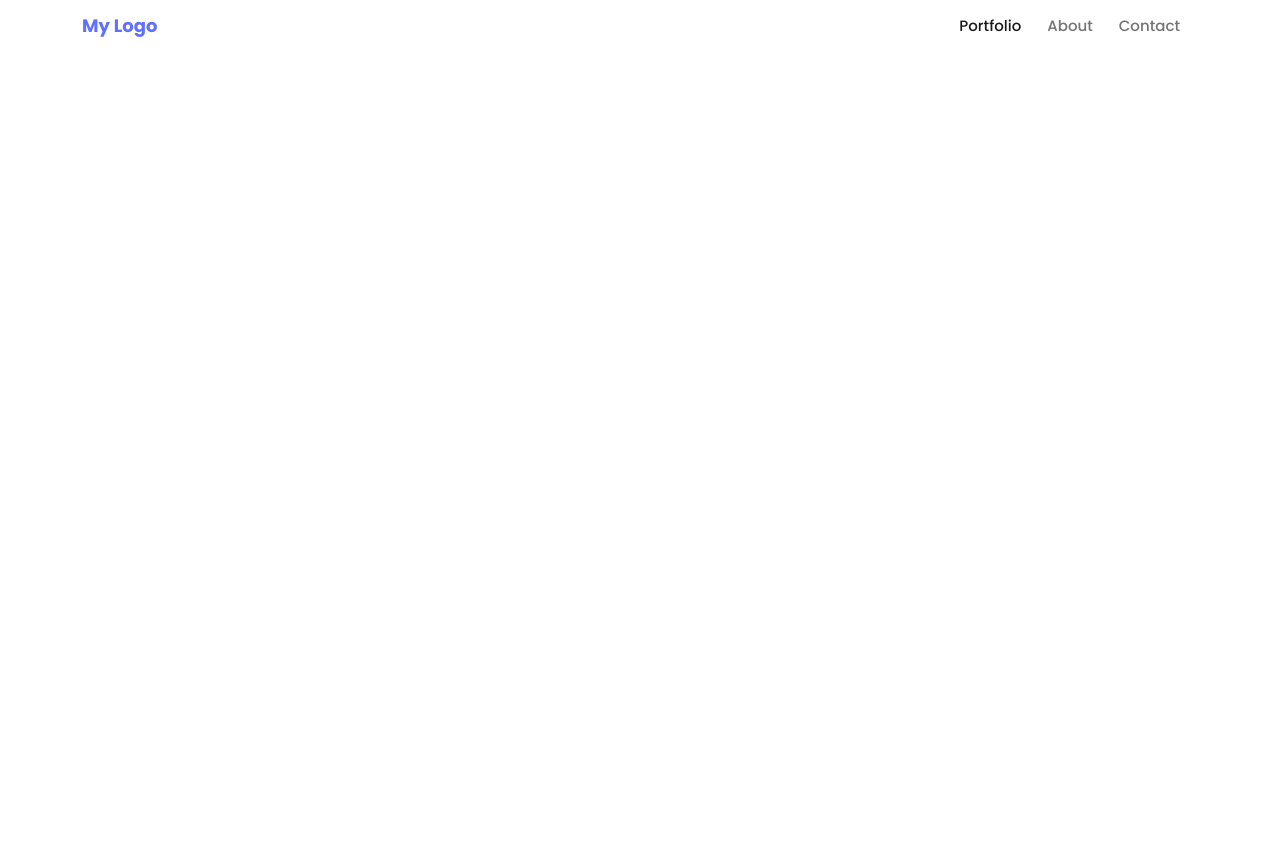
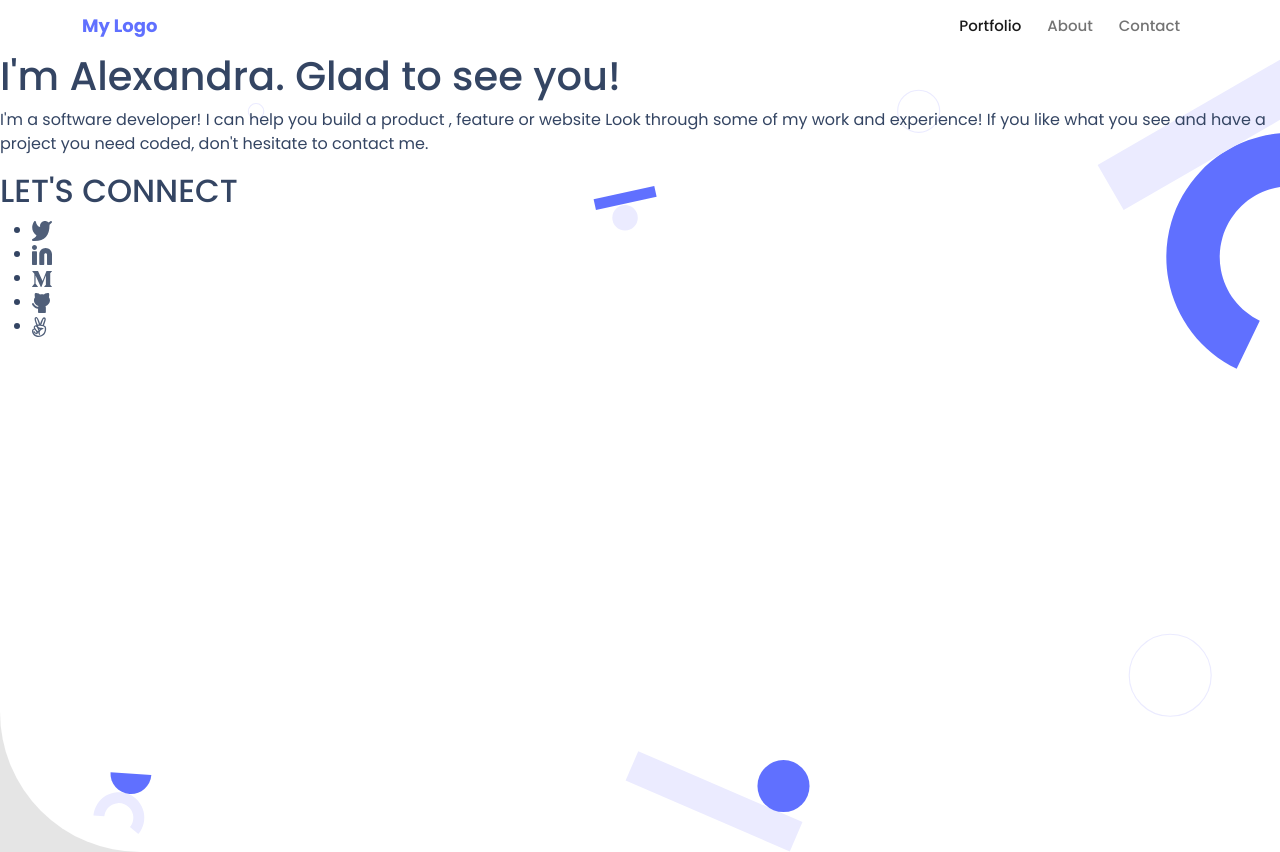
Before and after one commit to Shabiblac/Boostrap-portfolio-pair-programming-, a website: page index.html in a window 1280 px wide. Before the commit the page ends 800 px from the top, so only its background shows below. Drawn offline with nearby package versions, Linux system fonts and the light colour scheme.

Commit message:
changes in section one header

```diff
--- a/index.html
+++ b/index.html
@@ -14,18 +14,26 @@
     <link href="./style.css" rel="stylesheet" />
   </head>
   <body>
-
-
     <nav class="navbar navbar-expand-lg navbar-light sticky-top bg-light">
       <div class="container">
         <a class="navbar-brand" href="#">My Logo</a>
-        <button class="navbar-toggler" type="button" data-bs-toggle="collapse" data-bs-target="#navbarSupportedContent" aria-controls="navbarSupportedContent" aria-expanded="false" aria-label="Toggle navigation">
+        <button
+          class="navbar-toggler"
+          type="button"
+          data-bs-toggle="collapse"
+          data-bs-target="#navbarSupportedContent"
+          aria-controls="navbarSupportedContent"
+          aria-expanded="false"
+          aria-label="Toggle navigation"
+        >
           <span class="navbar-toggler-icon"></span>
         </button>
         <div class="collapse navbar-collapse" id="navbarSupportedContent">
           <ul class="navbar-nav ms-auto mb-2 mb-lg-0">
             <li class="nav-item">
-              <a class="nav-link active" aria-current="page" href="#">Portfolio</a>
+              <a class="nav-link active" aria-current="page" href="#"
+                >Portfolio</a
+              >
             </li>
             <li class="nav-item">
               <a class="nav-link" href="#">About</a>
@@ -37,6 +45,52 @@
         </div>
       </div>
     </nav>
+
+    <section class="first-container">
+      <div class="first-section">
+        <h1 id="background-first">I'm Alexandra. Glad to see you!</h1>
+        <p class="details">
+          I'm a software developer! I can help you build a product , feature or
+          website Look through some of my work and experience! If you like what
+          you see and have a project you need coded, don't hesitate to contact
+          me.
+        </p>
+        <h2 class="connect">LET'S CONNECT</h2>
+        <ul class="social-medias">
+          <li class="icons">
+            <a href="">
+              <img src="assets/social media/twitter.svg" alt="twitter icon" />
+            </a>
+          </li>
+          <li class="icons">
+            <a href="">
+              <img
+                src="assets/social media/Linkedin icon.svg"
+                alt="Linkedin icon"
+              />
+            </a>
+          </li>
+          <li class="icons">
+            <a href="">
+              <img src="assets/social media/medium.svg" alt="medium icon" />
+            </a>
+          </li>
+          <li class="icons">
+            <a href="">
+              <img src="assets/social media/github.svg" alt="github icon" />
+            </a>
+          </li>
+          <li class="icons">
+            <a href="">
+              <img
+                src="assets/social media/angellist.svg"
+                alt="angellist icon"
+              />
+            </a>
+          </li>
+        </ul>
+      </div>
+    </section>
 
     <script
       src="https://cdn.jsdelivr.net/npm/bootstrap@5.0.2/dist/js/bootstrap.bundle.min.js"
--- a/style.css
+++ b/style.css
@@ -1,39 +1,51 @@
-@import url('https://fonts.googleapis.com/css2?family=Poppins:wght@400;500;600;700;800&display=swap');
+@import url("https://fonts.googleapis.com/css2?family=Poppins:wght@400;500;600;700;800&display=swap");
 
 /* Navbar Styling with bootstraps */
-body{
-  font-family: 'Poppins';
+body {
+  font-family: "Poppins";
   font-style: normal;
   font-weight: 400;
   font-size: 16px;
   line-height: 24px;
   color: #344563;
+  background-color: #e5e5e5;
 }
 
 .navbar {
   background: #fff !important;
 }
 
-.navbar .navbar-brand{
-  color: #6070FF !important;
+.navbar .navbar-brand {
+  color: #6070ff !important;
   font-weight: 700;
   font-size: 18px;
   line-height: 20px;
   text-align: center;
 }
 
-.navbar .navbar-toggler{
+.navbar .navbar-toggler {
   border: none;
 }
-.navbar .navbar-toggler-icon{
-  background-image: url('assets/menu.svg');
-
+.navbar .navbar-toggler-icon {
+  background-image: url("assets/menu.svg");
 }
 
-.navbar .navbar-nav li{
+.navbar .navbar-nav li {
   font-weight: 500;
   font-size: 15px;
   line-height: 20px;
   color: #344563;
-  padding-right:10px;
+  padding-right: 10px;
 }
+
+/* Styling header section */
+
+.first-container {
+  background-image: url(assets/Header\ bg\ desktop.svg);
+  background-position: center;
+  background-size: cover;
+  height: 100vh;
+  width: 100%;
+  background-color: #fff;
+  border-bottom-left-radius: 140px;
+}
```
